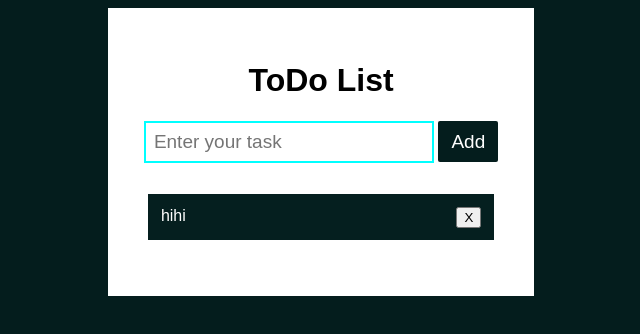
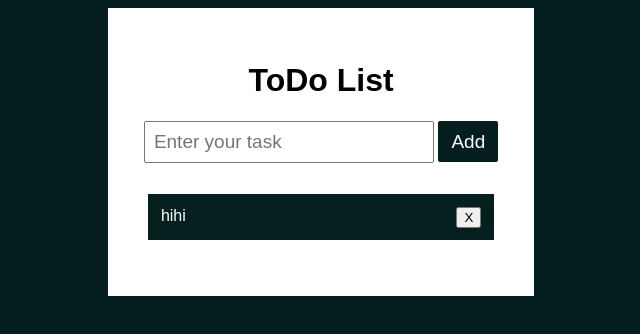
Before and after one commit to SaloniThakur123/todo-list, a plain HTML site: page todo.html in a window 1280 px wide. Shown: the whole page, without its empty margins (317-957 px from the left). Drawn offline with Linux system fonts and the light colour scheme.

Commit message:
second commit

```diff
--- a/todo.css
+++ b/todo.css
@@ -13,7 +13,7 @@ body{
 input{
     width: 270px;
     padding: 8px;
-    border: 2px solid aqua;
+    /* border: 2px solid aqua; */
     outline: none;
     font-size: 19px;
 }
```
